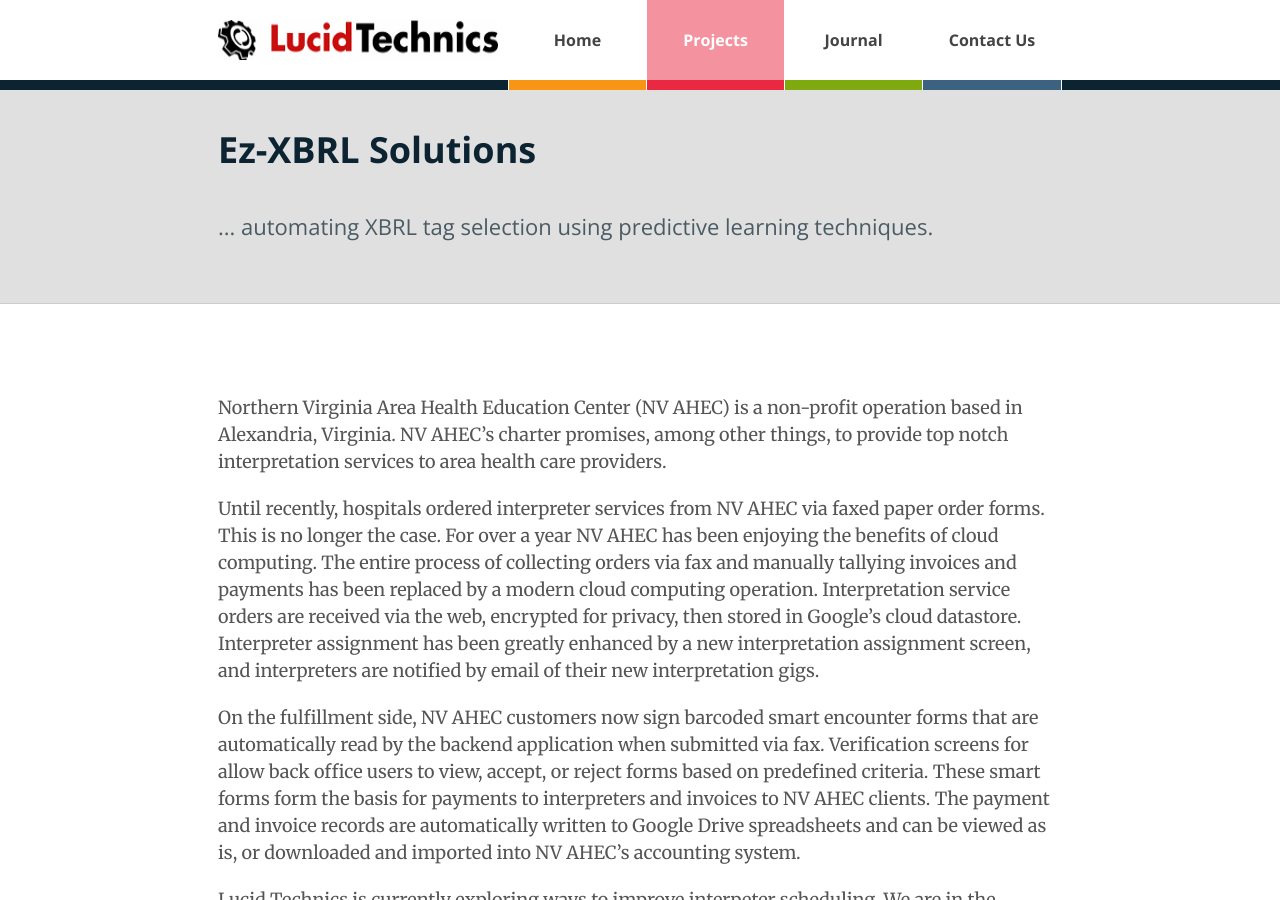
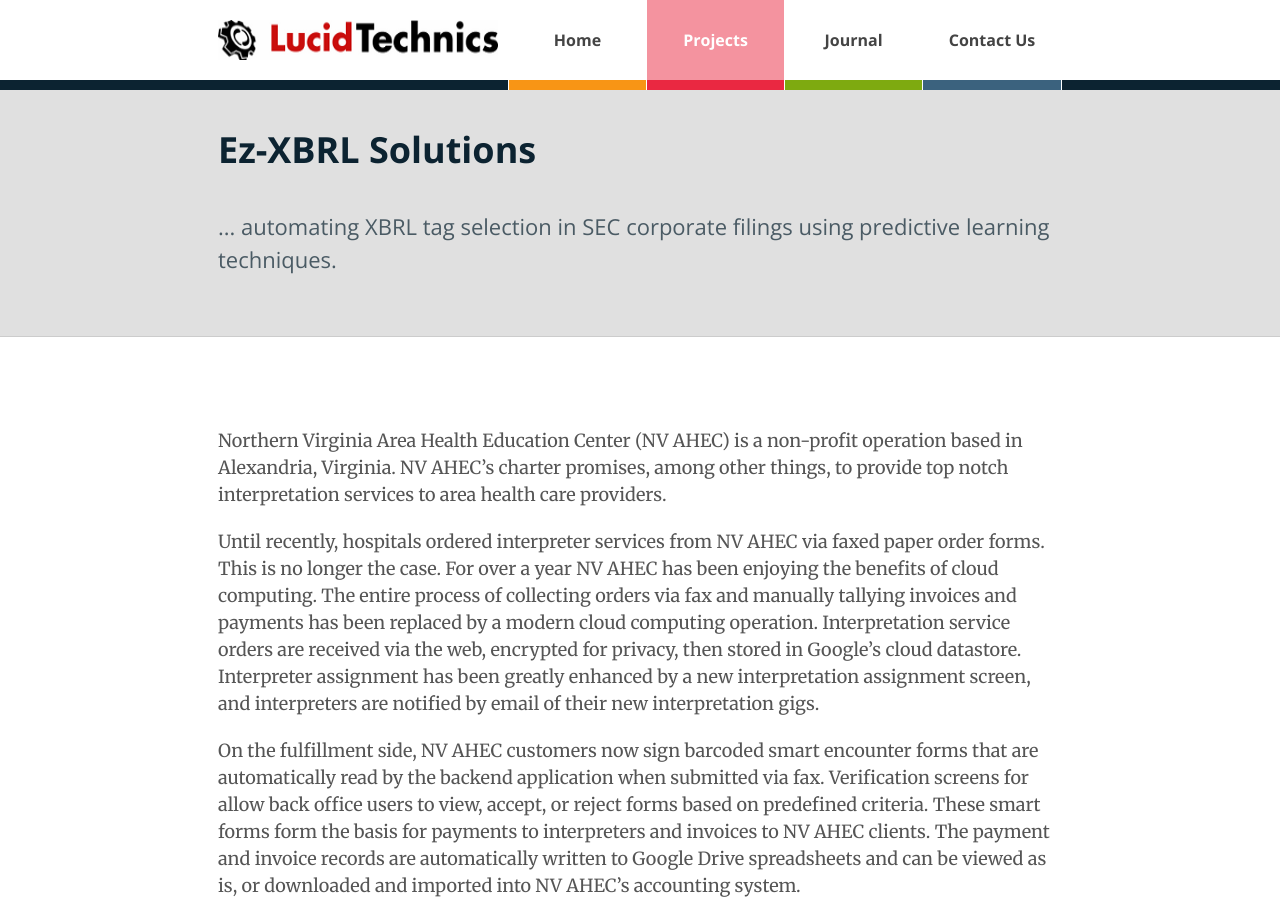
Before and after one commit to LucidTechnics/lucidtechnics.github.com, a Jekyll site: the page built from _posts/projects/0100-01-04-ezxbrl.md, in a window 1280 px wide and 900 px high. Built offline with Jekyll 4.4.1, drawn with Linux system fonts in a browser that asks for light colours; nearby versions of some CDN libraries.

Commit message:
Updated _posts/projects/0100-01-04-ezxbrl.md

```diff
--- a/_posts/projects/0100-01-04-ezxbrl.md
+++ b/_posts/projects/0100-01-04-ezxbrl.md
@@ -1,7 +1,7 @@
 ---
 layout: project
 title: Ez-XBRL Solutions
-abstract: ... automating XBRL tag selection using predictive learning techniques.
+abstract: ... automating XBRL tag selection in SEC corporate filings using predictive learning techniques.
 prose_link:
   http://prose.io/#lucidtechnics/lucidtechnics.github.com/edit/master/_posts/projects/0100-01-04-ezxbrl.md
 author_twitter: lucidtechnics
```
